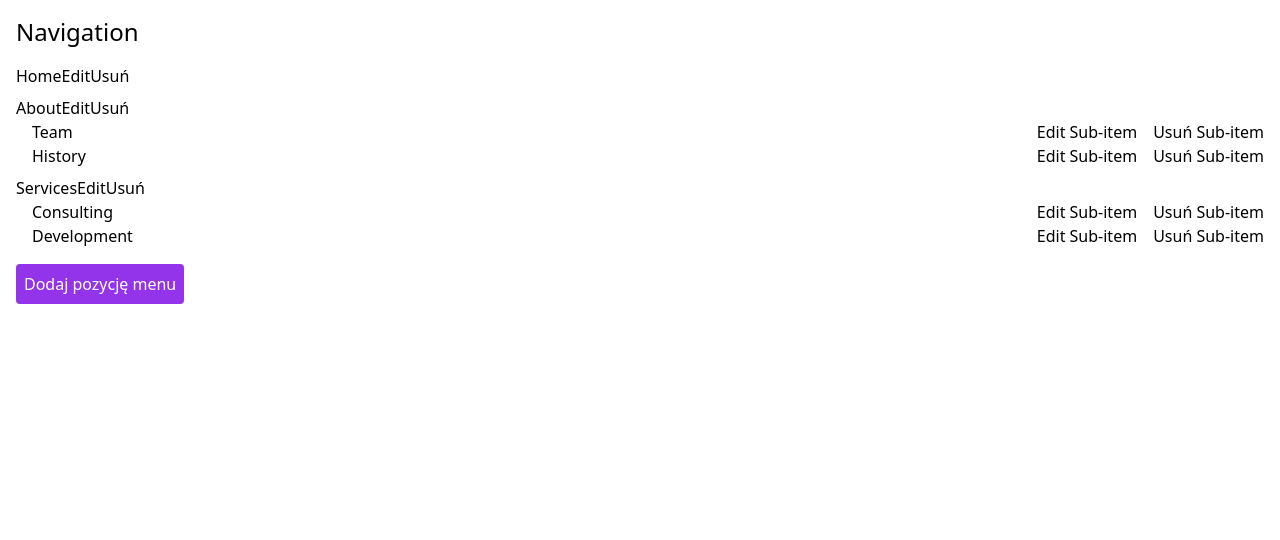
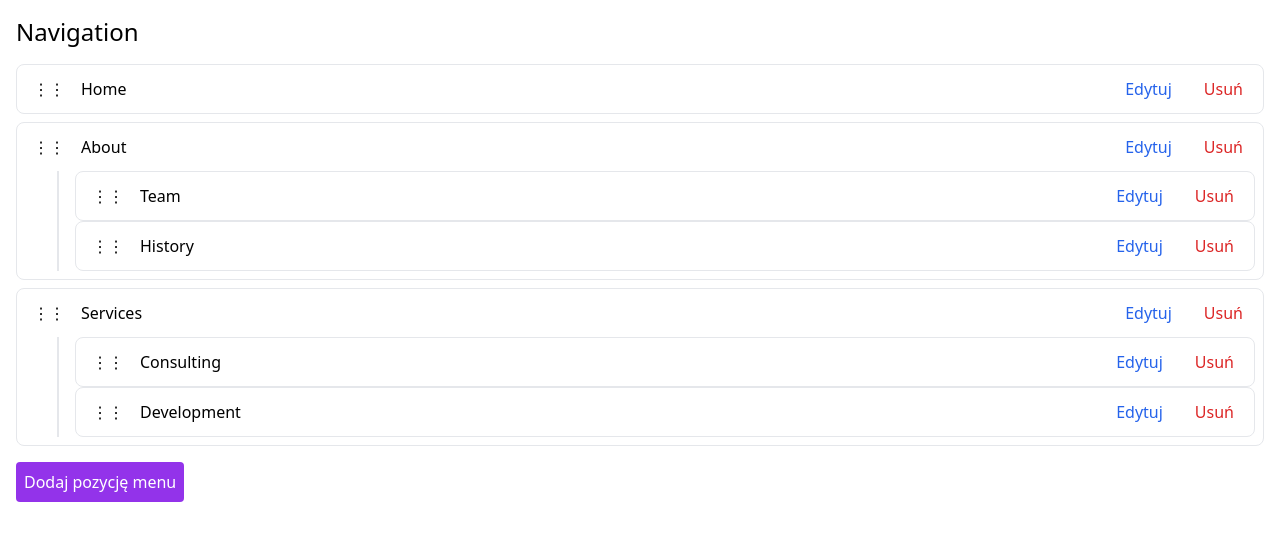
Before and after one commit to 13Groszy/recruitment_task, a Next.js app in the folder droplo_task/: page / in a window 1280 px wide. Shown: the top 540 px of the page. Built offline with nearby package versions, Linux system fonts and the light colour scheme.

Commit message:
Implemented drag&drop functionality

```diff
--- a/droplo_task/package.json
+++ b/droplo_task/package.json
@@ -10,6 +10,8 @@
   },
   "dependencies": {
     "@dnd-kit/core": "^6.2.0",
+    "@dnd-kit/modifiers": "^8.0.0",
+    "@dnd-kit/sortable": "^9.0.0",
     "next": "14.2.18",
     "react": "^18",
     "react-dom": "^18",
--- a/droplo_task/src/app/page.tsx
+++ b/droplo_task/src/app/page.tsx
@@ -51,7 +51,6 @@ const initialItems = [
   },
 ];
 
-// Define the NavigationItem type
 type NavigationItem = {
   id: string;
   label: string;
@@ -71,20 +70,30 @@ export default function Home() {
           if (item.id === parentId) {
             return {
               ...item,
-              subItems: [...item.subItems, { id: Date.now().toString(), ...newItem, subItems: [] }],
+              subItems: [
+                ...item.subItems,
+                { id: Date.now().toString(), ...newItem, subItems: [] },
+              ],
             };
           }
           return item;
         })
       );
     } else {
-      setItems([...items, { id: Date.now().toString(), ...newItem, subItems: [] }]);
+      setItems([
+        ...items,
+        { id: Date.now().toString(), ...newItem, subItems: [] },
+      ]);
     }
     setShowAddItem(false);
   };
 
   const handleEditItem = (id: string) => {
     setEditingItemId(id);
+  };
+
+  const handleReorder = (newItems: NavigationItem[]) => {
+    setItems(newItems);
   };
 
   const handleUpdateItem = (updatedItem) => {
@@ -117,7 +126,10 @@ export default function Home() {
         if (item.id === parentId) {
           return {
             ...item,
-            subItems: [...item.subItems, { id: Date.now().toString(), ...newItem }],
+            subItems: [
+              ...item.subItems,
+              { id: Date.now().toString(), ...newItem },
+            ],
           };
         }
         return item;
@@ -125,20 +137,24 @@ export default function Home() {
     );
   };
 
-  const handleDeleteItem = (id: string, isSubItem: boolean = false, parentId?: string) => {
+  const handleDeleteItem = (
+    id: string,
+    isSubItem: boolean = false,
+    parentId?: string
+  ) => {
     setItems((prevItems) => {
       if (isSubItem && parentId) {
-        return prevItems.map(item => {
+        return prevItems.map((item) => {
           if (item.id === parentId) {
             return {
               ...item,
-              subItems: item.subItems.filter(subItem => subItem.id !== id),
+              subItems: item.subItems.filter((subItem) => subItem.id !== id),
             };
           }
           return item;
         });
       }
-      return prevItems.filter(item => item.id !== id);
+      return prevItems.filter((item) => item.id !== id);
     });
   };
 
@@ -169,6 +185,7 @@ export default function Home() {
             onCancel={handleCancelEdit}
             onAddSubItem={handleAddSubItem}
             onDeleteItem={handleDeleteItem}
+            onReorder={handleReorder}
           />
           <button
             onClick={() => setShowAddItem(true)}
--- a/droplo_task/src/components/NavigationList.tsx
+++ b/droplo_task/src/components/NavigationList.tsx
@@ -1,7 +1,20 @@
-import React, { useState } from "react";
-import { DndContext, useDraggable } from "@dnd-kit/core";
-import EditNavigationItem from "./EditNavigationItem";
-import { useForm } from "react-hook-form";
+import React from "react";
+import {
+  DndContext,
+  closestCenter,
+  KeyboardSensor,
+  PointerSensor,
+  useSensor,
+  useSensors,
+  DragEndEvent,
+} from "@dnd-kit/core";
+import {
+  arrayMove,
+  SortableContext,
+  sortableKeyboardCoordinates,
+  verticalListSortingStrategy,
+} from "@dnd-kit/sortable";
+import { SortableItem } from "./SortableItem";
 
 interface NavigationItem {
   id: string;
@@ -18,6 +31,7 @@ interface NavigationListProps {
   onCancel: () => void;
   onAddSubItem: (newItem: FormData, parentId: string) => void;
   onDeleteItem: (id: string) => void;
+  onReorder: (items: NavigationItem[]) => void;
 }
 
 const NavigationList: React.FC<NavigationListProps> = ({
@@ -28,12 +42,88 @@ const NavigationList: React.FC<NavigationListProps> = ({
   onCancel,
   onAddSubItem,
   onDeleteItem,
+  onReorder,
 }) => {
+  const sensors = useSensors(
+    useSensor(PointerSensor),
+    useSensor(KeyboardSensor, {
+      coordinateGetter: sortableKeyboardCoordinates,
+    })
+  );
+
+  const findItemPath = (items: NavigationItem[], id: string): number[] => {
+    for (let i = 0; i < items.length; i++) {
+      if (items[i].id === id) return [i];
+      if (items[i].subItems) {
+        const path = findItemPath(items[i].subItems, id);
+        if (path.length) return [i, ...path];
+      }
+    }
+    return [];
+  };
+
+  const handleDragEnd = (event: DragEndEvent) => {
+    const { active, over } = event;
+
+    if (over && active.id !== over.id) {
+      const activePath = findItemPath(items, active.id as string);
+      const overPath = findItemPath(items, over.id as string);
+
+      let newItems = [...items];
+
+      // Remove item from its original position
+      let itemToMove: NavigationItem | undefined;
+      let currentItems = newItems;
+      let parentItems = newItems;
+
+      for (let i = 0; i < activePath.length - 1; i++) {
+        parentItems = currentItems;
+        currentItems = currentItems[activePath[i]].subItems;
+      }
+
+      itemToMove = currentItems[activePath[activePath.length - 1]];
+      if (activePath.length === 1) {
+        newItems.splice(activePath[0], 1);
+      } else {
+        parentItems[activePath[activePath.length - 2]].subItems.splice(
+          activePath[activePath.length - 1],
+          1
+        );
+      }
+
+      // Insert item at new position
+      currentItems = newItems;
+      for (let i = 0; i < overPath.length - 1; i++) {
+        currentItems = currentItems[overPath[i]].subItems;
+      }
+
+      if (overPath.length === 1) {
+        newItems.splice(overPath[0], 0, itemToMove);
+      } else {
+        parentItems[overPath[overPath.length - 2]].subItems.splice(
+          overPath[overPath.length - 1],
+          0,
+          itemToMove
+        );
+      }
+
+      onReorder(newItems);
+    }
+  };
+
   return (
-    <DndContext onDragEnd={() => console.log("drag finished")}>
+    <DndContext
+      sensors={sensors}
+      collisionDetection={closestCenter}
+      onDragEnd={handleDragEnd}
+    >
+      <SortableContext
+        items={items.map((item) => item.id)}
+        strategy={verticalListSortingStrategy}
+      >
         <ul className="space-y-2" role="navigation">
           {items.map((item) => (
-          <ListItem
+            <SortableItem
               key={item.id}
               item={item}
               onEdit={onEdit}
@@ -46,73 +136,9 @@ const NavigationList: React.FC<NavigationListProps> = ({
             />
           ))}
         </ul>
+      </SortableContext>
     </DndContext>
   );
 };
 
-const ListItem: React.FC<{
-  item: NavigationItem;
-  onEdit: (id: string) => void;
-  isEditing: boolean;
-  onUpdate: (updatedItem: NavigationItem) => void;
-  onCancel: () => void;
-  editingItemId: string | null;
-  onAddSubItem: (newItem: FormData, parentId: string) => void;
-  onDeleteItem: (id: string) => void;
-}> = ({
-  item,
-  onEdit,
-  isEditing,
-  onUpdate,
-  onCancel,
-  editingItemId,
-  onAddSubItem,
-  onDeleteItem,
-}) => {
-  return (
-    <li>
-      <div>
-        <span>{item.label}</span>
-        <button onClick={() => onEdit(item.id)}>Edit</button>
-        <button onClick={() => onDeleteItem(item.id)}>Usuń</button>
-      </div>
-      {isEditing && editingItemId === item.id && (
-        <EditNavigationItem
-          item={item}
-          onUpdate={(updatedItem) => {
-            onUpdate({ ...updatedItem, id: item.id });
-            onCancel();
-          }}
-          onCancel={onCancel}
-        />
-      )}
-      {item.subItems && item.subItems.length > 0 && (
-        <div className="ml-4">
-          {item.subItems.map((subItem) => (
-            <div className="flex justify-between" key={subItem.id}>
-              <span>{subItem.label}</span>
-              <div className="space-x-4">
-                <button onClick={() => onEdit(subItem.id)}>Edit Sub-item</button>
-                <button onClick={() => onDeleteItem(subItem.id, true, item.id)}>
-                  Usuń Sub-item
-                </button>
-              </div>
-              {editingItemId === subItem.id && (
-                <EditNavigationItem
-                  item={subItem}
-                  onUpdate={(updatedItem) => {
-                    onUpdate({ ...updatedItem, id: subItem.id });
-                    onCancel();
-                  }}
-                  onCancel={onCancel}
-                />
-              )}
-            </div>
-          ))}
-        </div>
-      )}
-    </li>
-  );
-};
-
 export default NavigationList;
--- /dev/null
+++ b/droplo_task/src/components/SortableItem.tsx
@@ -0,0 +1,113 @@
+import React from "react";
+import { useSortable } from "@dnd-kit/sortable";
+import { CSS } from "@dnd-kit/utilities";
+import EditNavigationItem from "./EditNavigationItem";
+
+interface SortableItemProps {
+  item: NavigationItem;
+  onEdit: (id: string) => void;
+  isEditing: boolean;
+  onUpdate: (updatedItem: NavigationItem) => void;
+  onCancel: () => void;
+  editingItemId: string | null;
+  onAddSubItem: (newItem: FormData, parentId: string) => void;
+  onDeleteItem: (id: string, isSubItem?: boolean, parentId?: string) => void;
+  parentId?: string;
+  isSubItem?: boolean;
+}
+
+export const SortableItem: React.FC<SortableItemProps> = ({
+  item,
+  onEdit,
+  isEditing,
+  onUpdate,
+  onCancel,
+  editingItemId,
+  onAddSubItem,
+  onDeleteItem,
+  parentId,
+  isSubItem = false,
+}) => {
+  const {
+    attributes,
+    listeners,
+    setNodeRef,
+    transform,
+    transition,
+    isDragging,
+  } = useSortable({ id: item.id });
+
+  const style = {
+    transform: CSS.Transform.toString(transform),
+    transition,
+    opacity: isDragging ? 0.5 : 1,
+  };
+
+  return (
+    <li
+      ref={setNodeRef}
+      style={style}
+      className={`p-2 border rounded-lg bg-white ${
+        isDragging ? "shadow-lg" : ""
+      }`}
+    >
+      <div className="flex items-center justify-between">
+        <div className="flex items-center gap-2">
+          <button
+            {...attributes}
+            {...listeners}
+            className="cursor-grab px-2 py-1 hover:bg-gray-100 rounded"
+          >
+            ⋮⋮
+          </button>
+          <span>{item.label}</span>
+        </div>
+        <div className="flex gap-2">
+          <button
+            onClick={() => onEdit(item.id)}
+            className="px-3 py-1 text-blue-600 hover:bg-blue-50 rounded"
+          >
+            Edytuj
+          </button>
+          <button
+            onClick={() => onDeleteItem(item.id, isSubItem, parentId)}
+            className="px-3 py-1 text-red-600 hover:bg-red-50 rounded"
+          >
+            Usuń
+          </button>
+        </div>
+      </div>
+      {isEditing && editingItemId === item.id && (
+        <div className="mt-2">
+          <EditNavigationItem
+            item={item}
+            onUpdate={(updatedItem) => {
+              onUpdate({ ...updatedItem, id: item.id });
+              onCancel();
+            }}
+            onCancel={onCancel}
+          />
+        </div>
+      )}
+      {item.subItems && item.subItems.length > 0 && (
+        <div className="ml-8 mt-2 border-l-2 pl-4">
+          {item.subItems.map((subItem) => (
+            <SortableItem
+              key={subItem.id}
+              item={subItem}
+              onEdit={onEdit}
+              isEditing={editingItemId === subItem.id}
+              onUpdate={onUpdate}
+              onCancel={onCancel}
+              editingItemId={editingItemId}
+              onAddSubItem={onAddSubItem}
+              onDeleteItem={onDeleteItem}
+              parentId={item.id}
+              isSubItem={true}
+            />
+          ))}
+        </div>
+      )}
+    </li>
+  );
+};
```
Also changed, not shown: 1 other file (tests, documents, lock files or other folders). Lines whose indentation alone changed are shown as unchanged.
